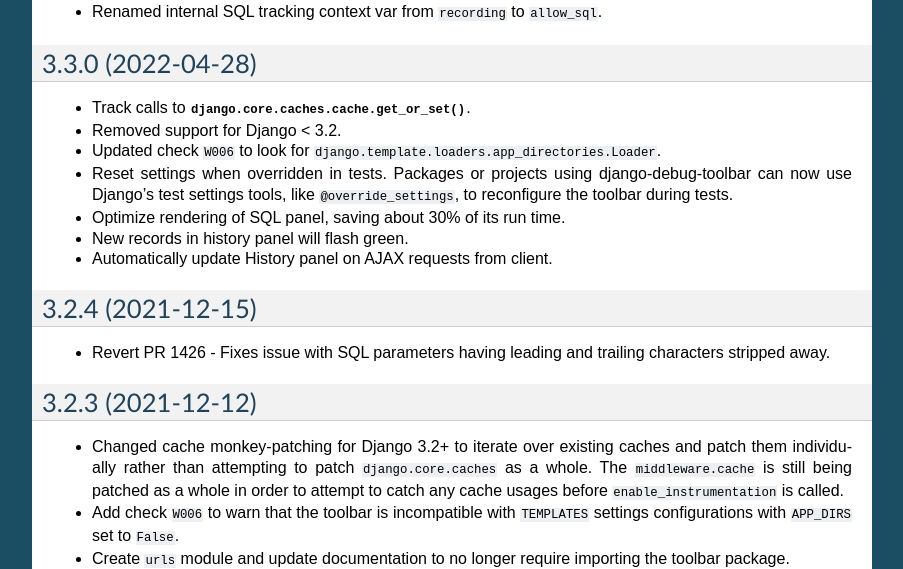
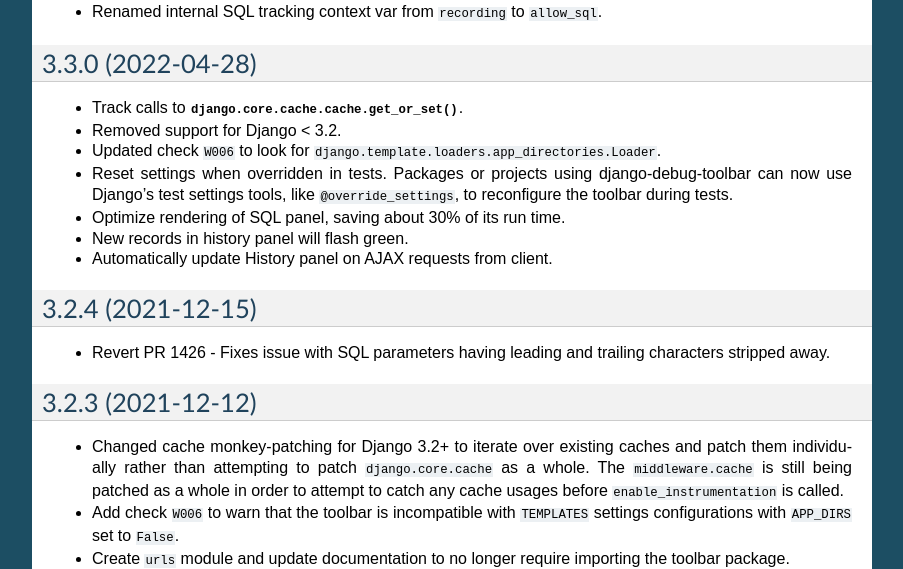
Before and after one commit to jazzband/django-debug-toolbar, a Sphinx documentation site: the page built from docs/changes.rst, in a window 1280 px wide and 900 px high, scrolled down 2441 px. Shown: the part 157-726 px from the top of the window, without its empty margins (198-1101 px from the left). Built offline with Sphinx 7.4.7, drawn with Linux system fonts in a browser that asks for light colours.

Commit message:
Fixed references to django.core.cache in the docs
See https://github.com/django/django/commit/c3862735cd8c268e99fb8d54c3955aacc4f2dc25

```diff
--- a/docs/changes.rst
+++ b/docs/changes.rst
@@ -154,7 +154,7 @@
 3.3.0 (2022-04-28)
 ------------------
 
-* Track calls to :py:meth:`django.core.caches.cache.get_or_set`.
+* Track calls to :py:meth:`django.core.cache.cache.get_or_set`.
 * Removed support for Django < 3.2.
 * Updated check ``W006`` to look for
   ``django.template.loaders.app_directories.Loader``.
@@ -176,7 +176,7 @@
 
 * Changed cache monkey-patching for Django 3.2+ to iterate over existing
   caches and patch them individually rather than attempting to patch
-  ``django.core.caches`` as a whole. The ``middleware.cache`` is still
+  ``django.core.cache`` as a whole. The ``middleware.cache`` is still
   being patched as a whole in order to attempt to catch any cache
   usages before ``enable_instrumentation`` is called.
 * Add check ``W006`` to warn that the toolbar is incompatible with
@@ -298,7 +298,7 @@
   ``localStorage``.
 * Updated the code to avoid a few deprecation warnings and resource warnings.
 * Started loading JavaScript as ES6 modules.
-* Added support for :meth:`cache.touch() <django.core.caches.cache.touch>` when
+* Added support for :meth:`cache.touch() <django.core.cache.cache.touch>` when
   using django-debug-toolbar.
 * Eliminated more inline CSS.
 * Updated ``tox.ini`` and ``Makefile`` to use isort>=5.
```
